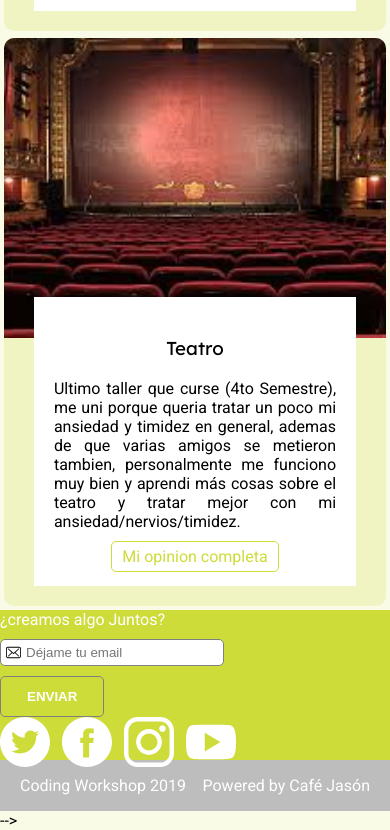
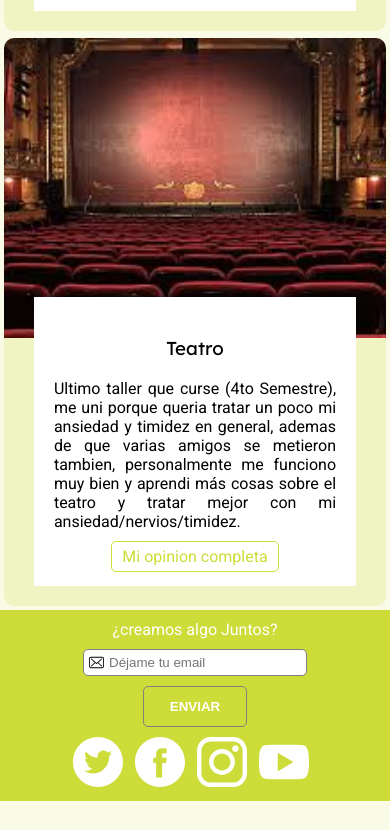
Before and after one commit to Wichosu/workshop-page--, a plain HTML site: page index.html in a window 390 px wide. Shown: the part 4631-5461 px from the top of the page. After the commit the page ends 5432 px from the top, so only its background shows below. Drawn offline with Linux system fonts and the light colour scheme.

Commit message:
added responsive design to contact section

```diff
--- a/css/style.css
+++ b/css/style.css
@@ -46,6 +46,7 @@ h2{
     align-items: inherit;
     flex-wrap: inherit;
     flex: 1;
+    flex-direction: inherit;
     /* border: 1px solid red; */
 }
 
@@ -202,7 +203,7 @@ h2{
 .contact{
     background: var(--primary-color);
     color: white;
-    height: 150px;
+    padding: 10px 0px;
     display: flex;
     align-items: center;
     justify-content: space-between;
@@ -351,6 +352,20 @@ h2{
     .hero{
         font-size: 16px;
     }
+
+    .contact{
+        flex-direction: column;
+    }
+
+    .contact-form{
+        display: flex;
+        flex-direction: column;
+        align-items: center;
+    }
+
+    .social-container{
+        margin-top: 10px;
+    }
 }
 
 /* ? small */
--- a/index.html
+++ b/index.html
@@ -154,11 +154,11 @@
                 </div>
             </div>
         </section>
-        <footer class="footer">
+        <!-- <footer class="footer">
             <div class="wrapper">
                 <p>Coding Workshop 2019</p>
                 <p>Powered by <a href="#">Café Jasón</a></p>
             </div>
-        </footer> -->
+        </footer>  -->
 </body>
 </html>
```
